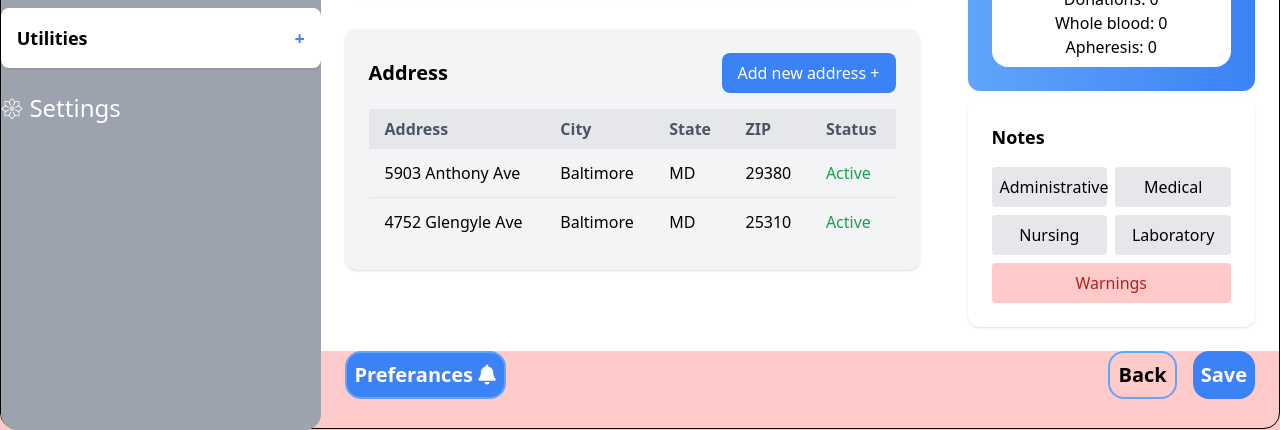
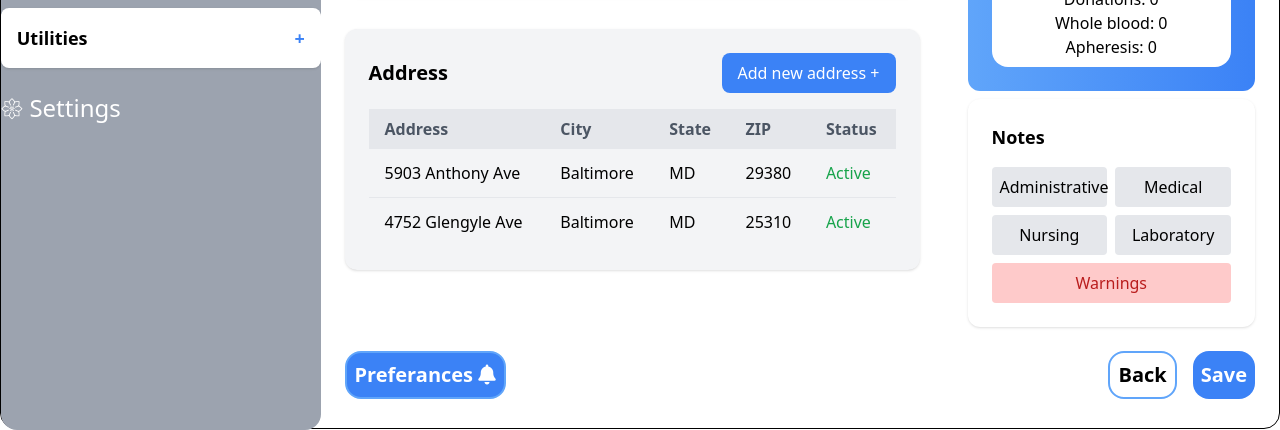
Before and after one commit to somuraj007559/UI-Task, a plain HTML site: page Task.html in a window 1280 px wide. Shown: the part 495-925 px from the top of the page. Drawn offline with nearby package versions, Linux system fonts and the light colour scheme.

Commit message:
body colour

```diff
--- a/Task.html
+++ b/Task.html
@@ -8,7 +8,7 @@
      <link rel="stylesheet" href="https://cdnjs.cloudflare.com/ajax/libs/font-awesome/6.6.0/css/all.min.css">
 
 </head>
-<body class="bg-red-200">
+<body>
     <div class="flex max-w-[1800px] mx-auto h-[900px] mt-6 border border-black rounded-2xl ">
       <div class="flex flex-col items-center  w-[25%] h-[900px] rounded-2xl bg-gray-400">
         <img class="w-[200px] h-[150px] mt-4 rounded-2xl" src="https://static.vecteezy.com/system/resources/previews/016/547/827/non_2x/blood-donation-logo-design-blood-donation-illustration-with-blood-drop-line-concept-vector.jpg" alt="">
```
